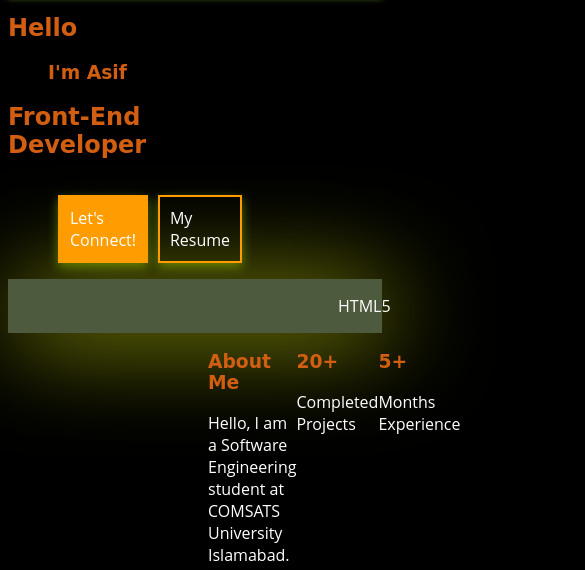
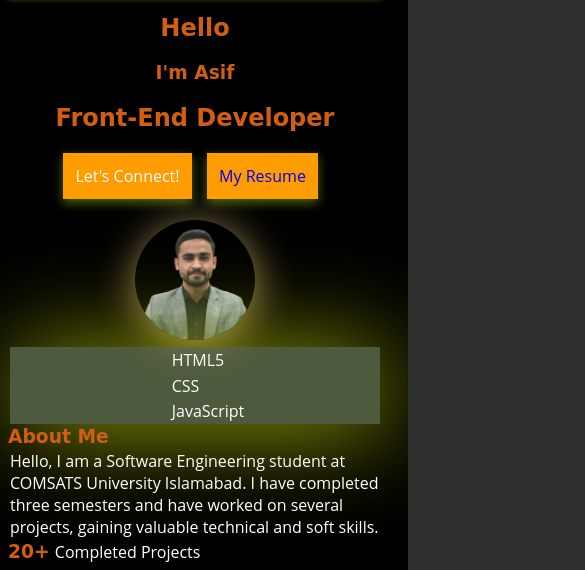
Before and after one commit to asifrhaman/my-portfolio, a plain HTML site: page index.html in a window 390 px wide. Shown: the part 69-639 px from the top of the page, 585 px wide, since content can reach past the window. Drawn offline with Linux system fonts and the light colour scheme.

Commit message:
Add files via upload

```diff
--- a/Portfolio.css
+++ b/Portfolio.css
@@ -20,7 +20,7 @@ h1, h2, h3 {
   color: #d15e11;
 }
 
-/* Navigation bar */
+/* --------------------------------- Navigation bar --------------------------------- */
 nav {
   position: sticky;
   top: 0;
@@ -66,46 +66,28 @@ nav {
 .hamburger{
   display: block;
 }
+#aboveName{
+  padding: 0px;
+}
 }
 
-/* My Introduction section */
-#me{
+/* -------------------------------- My Introduction section ---------------------- */
+#me {
   display: flex;
+  align-items: center;       /* vertical alignment */
+  justify-content: space-between; /* text left, image right */
+  gap: 20px;
+  flex-wrap: wrap;           /* allows wrapping on smaller screens */
 }
-#myIntro{
-  display: inline;
-  padding-right: 200px;
+
+#myIntro {
+  flex: 1;       /* text takes available space */
+  margin: 0;
+  padding: 0;
 }
-img{
-  border-radius: 40%;
-}
+
 #myPhoto {
-  position: relative;
-  top: 60px;
-  left: 280px;
-  width: 180px;
-  height: 120px;
-  border-radius: 50%;
-  box-shadow: 1px 5px 40px rgba(234, 200, 119, 0.7);
-}
-#name{
-  margin-left: 40px;
-}
-a{
-  text-decoration: none;
-  color: white;
-}
-#hireResume{
-  display:flex;
-  padding-left:50px ;
-}
-#hire{
-  margin-right: 10px;
-  background-color: rgb(255, 157, 0);
-  border: 2px solid rgb(255, 157, 0);
-  padding: 10px;
-  width: fit-content;
-  box-shadow: 0px 4px 10px rgba(194, 252, 2, 0.4);
+  flex-shrink: 0;   /* image won’t shrink */
 }
 #resume{
   margin-right: 10px;
@@ -113,14 +95,36 @@ a{
   padding: 10px;
   width: fit-content;
   box-shadow: 0px 4px 10px rgba(194, 252, 2, 0.4);
+  color: white;
+  background-color: rgb(255, 157, 0);
 }
 #resume:hover {
   background-color: rgb(255, 157, 0);
   color: white;
   box-shadow: 0px 6px 15px rgba(194, 252, 2, 0.6);
 }
+#hire{ margin-right: 10px; background-color: rgb(255, 157, 0); border: 2px solid rgb(255, 157, 0); padding: 10px; width: fit-content; box-shadow: 0px 4px 10px rgba(194, 252, 2, 0.4); }
+#myPhoto img {
+  width: 150px;
+  border-radius: 50%;
+  box-shadow: 1px 5px 40px rgba(234, 200, 119, 0.7);
+}
+a {
+  text-decoration: none;
+}
+/*--------Resp--*/
+@media (max-width: 768px) {
+  #me {
+    flex-direction: column;  /* stack text and image */
+    align-items: center;     /* center content */
+    text-align: center;
+  }
 
-/* Skill section */
+  #myPhoto img {
+    width: 120px;   /* smaller size for phones */
+  }
+}
+/*----------------------------------- Skill section ---------------------------- */
 #showSkill{
   padding-left: 130px;
   display: flex;
@@ -129,9 +133,17 @@ a{
   box-shadow: 5px 5px 100px rgba(239, 255, 14, 0.7);
 }
 #showSkill p{
-  padding-left: 200px;
+  padding-left: 160px;
 }
-/* =================================== About Me ================================================ */
+@media (max-width: 700px){
+  #showSkill, p{
+    padding: 0%;
+    display: inline-block;
+    margin: 0.5%;
+    padding-right: 0%;
+  }
+}
+/* ------------------------------------ About Me -----------------------------------*/
 #aboutMe{
   display:flex;
   padding-left: 200px;
@@ -148,7 +160,17 @@ a{
   display: inline-block;
   width: 200px;
 }
-/* =================================== socialMedia =============================================== */
+@media(max-width:700px){
+  #aboutMe{
+    display: inline;
+    padding-left: 0rem;
+  }
+  #aboutMe, h3{
+    display: inline;
+    left: 0;
+  }
+}
+/* ------------------------------------- Social Media ------------------------------- */
 #socialMedia{
   display: inline-block;
   padding: 23px;
```
